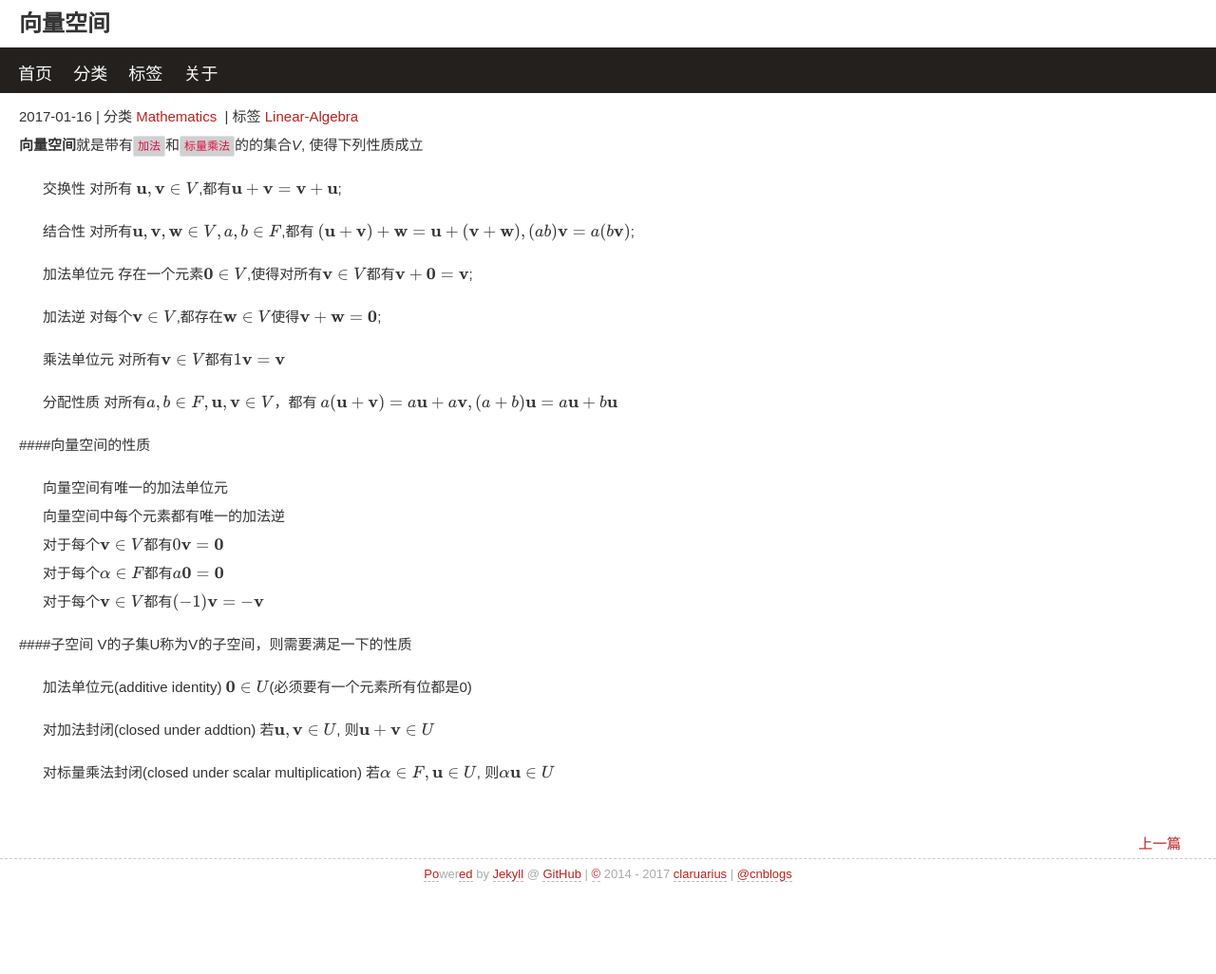
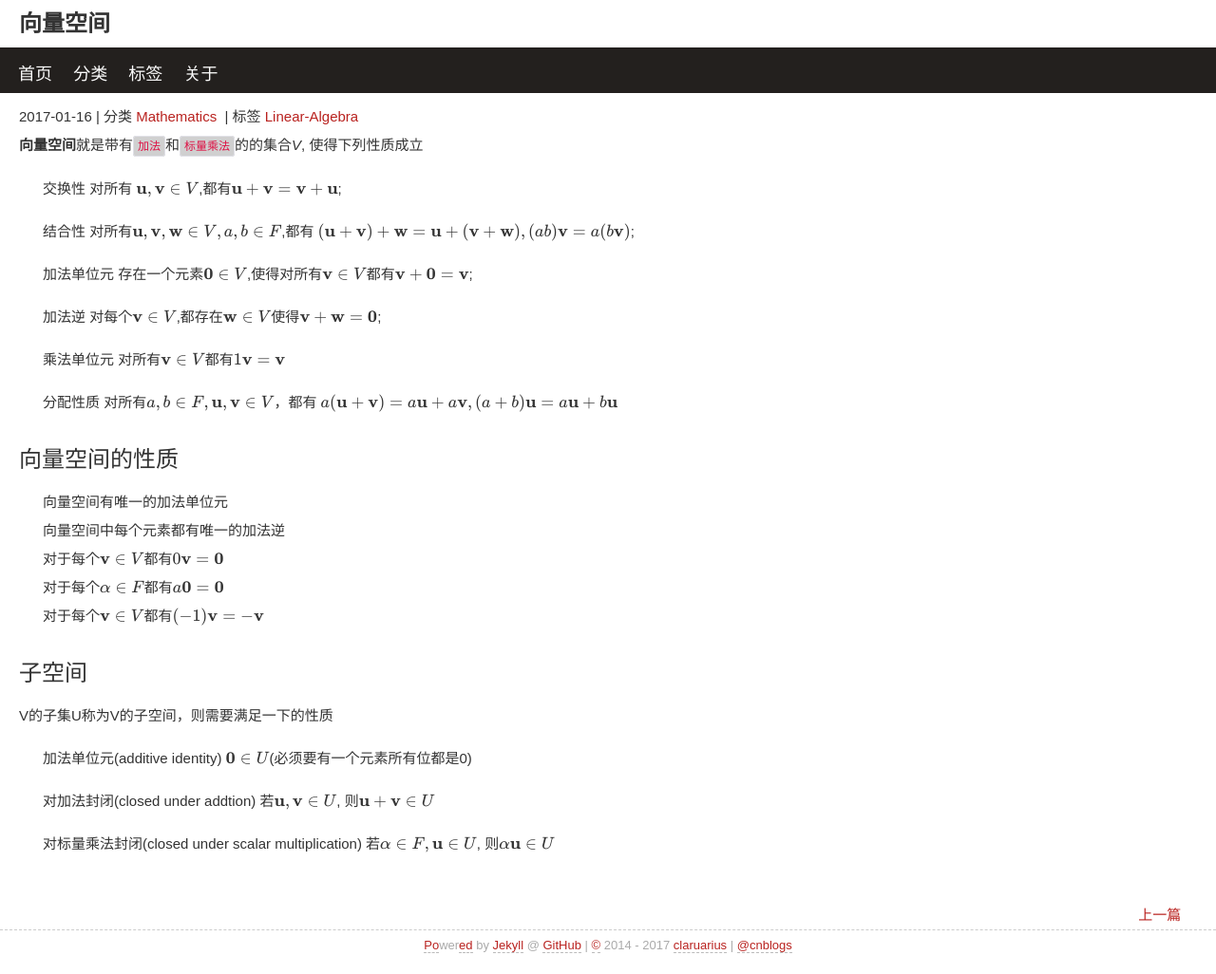
Before and after one commit to Claruarius/blog, a Jekyll site: the page built from _posts/2017-01-15-向量空间.md, in a window 1280 px wide. Shown: the whole page at 95% size. Built offline with Jekyll 4.4.1, drawn with Linux system fonts in a browser that asks for light colours; some web fonts are replaced; formulas are drawn with MathJax 3; before the commit the page ends 951 px from its top, so only the background shows below that.

Commit message:
update article

```diff
--- a/_posts/2017-01-15-向量空间.md
+++ b/_posts/2017-01-15-向量空间.md
@@ -28,14 +28,14 @@ $$(\textbf{u}+\textbf{v})+\textbf{w} = \textbf{u}+(\textbf{v}+\textbf{w}), (ab)\
 对所有$$a,b\in F, \textbf{u},\textbf{v} \in V$$，都有
 $$a(\textbf{u}+\textbf{v})=a\textbf{u}+a\textbf{v},(a+b)\textbf{u}=a\textbf{u}+b\textbf{u}$$
 
-####向量空间的性质
+## 向量空间的性质
 * 向量空间有唯一的加法单位元
 * 向量空间中每个元素都有唯一的加法逆
 * 对于每个$$\textbf{v}\in V$$都有$$0\textbf{v} = \textbf{0}$$
 * 对于每个$$\alpha\in F$$都有$$a\textbf{0} = \textbf{0}$$
 * 对于每个$$\textbf{v}\in V$$都有$$(-1)\textbf{v} = -\textbf{v}$$
 
-####子空间
+## 子空间
 V的子集U称为V的子空间，则需要满足一下的性质
 * 加法单位元(additive identity)
 $$\textbf{0} \in U$$(必须要有一个元素所有位都是0)
```
